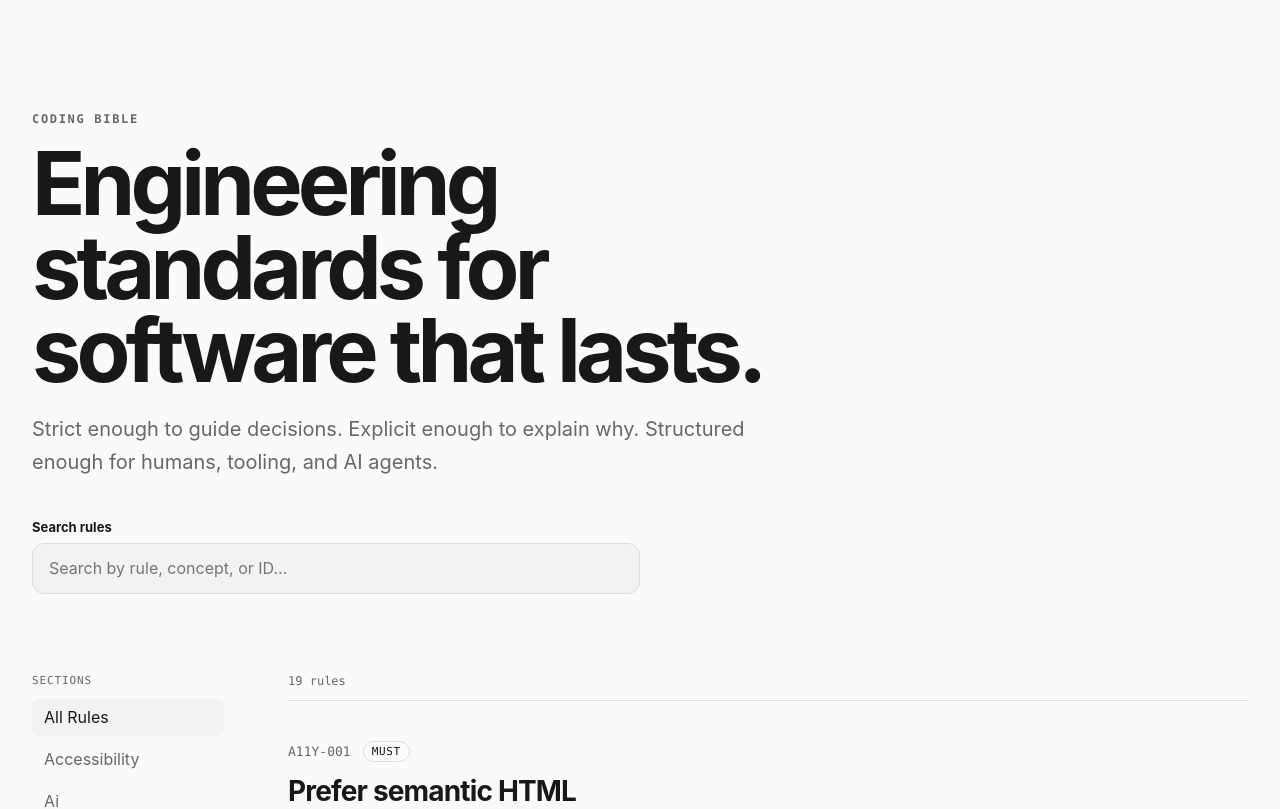
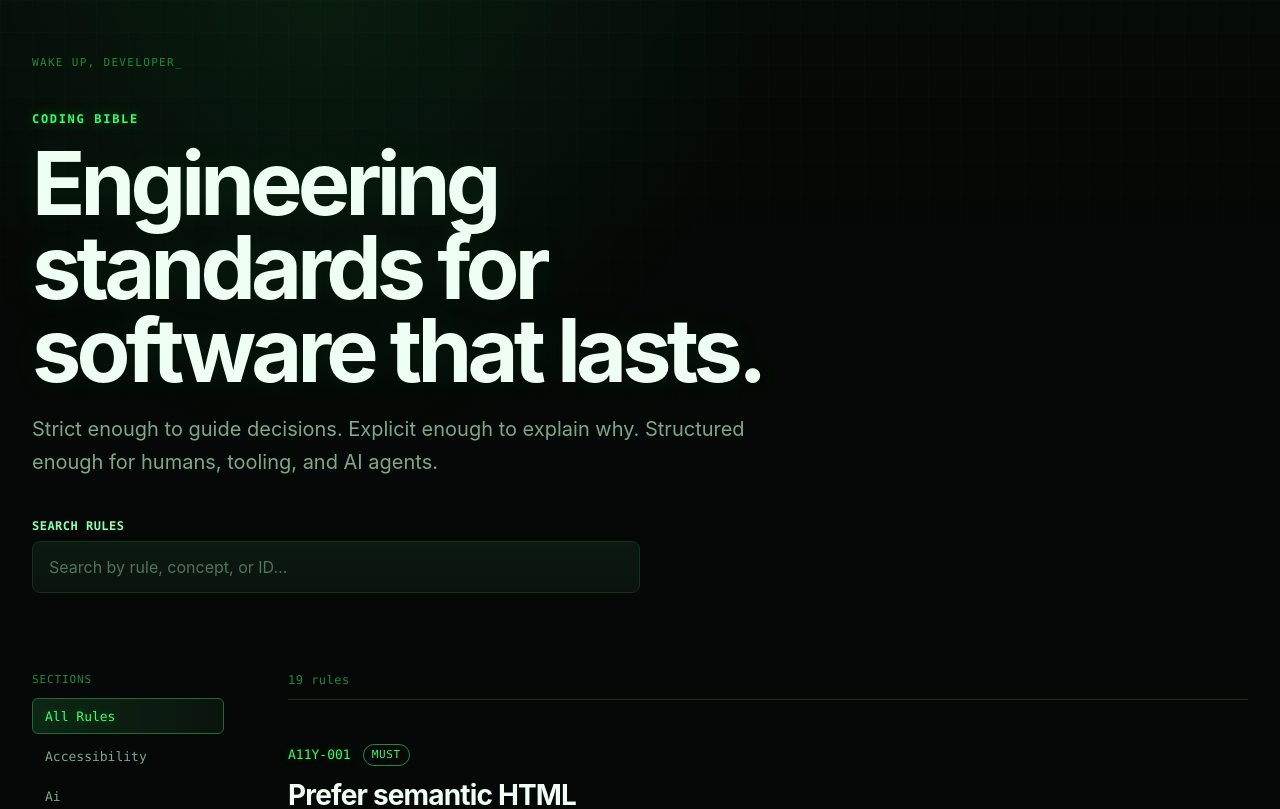
Before and after one commit to Xanhast-pf/coding-bible, a React (Vite) app in the folder apps/web/: page / in a window 1280 px wide. Shown: the top 809 px of the page. Built offline with nearby package versions, Linux system fonts and the light colour scheme.

Commit message:
theme (#1)

```diff
--- a/apps/web/src/App.module.css
+++ b/apps/web/src/App.module.css
@@ -7,15 +7,28 @@
 .hero {
   max-width: 68rem;
   padding: 7rem 0 5rem;
+  position: relative;
+}
+
+.hero::before {
+  color: var(--matrixDim);
+  content: "WAKE UP, DEVELOPER_";
+  font-family: var(--font-mono);
+  font-size: 0.6875rem;
+  left: 0;
+  letter-spacing: 0.12em;
+  position: absolute;
+  top: 3.5rem;
 }
 
 .eyebrow {
-  color: var(--muted);
+  color: var(--matrix);
   font-family: var(--font-mono);
   font-size: 0.75rem;
   font-weight: 700;
   letter-spacing: 0.14em;
   margin: 0 0 1rem;
+  text-shadow: 0 0 0.8rem rgb(52 255 109 / 40%);
 }
 
 .intro {
@@ -32,25 +45,46 @@
 }
 
 .searchLabel {
+  color: var(--matrixBright);
   display: block;
-  font-size: 0.8125rem;
+  font-family: var(--font-mono);
+  font-size: 0.75rem;
   font-weight: 650;
+  letter-spacing: 0.04em;
   margin-bottom: 0.5rem;
+  text-transform: uppercase;
 }
 
 .search input {
-  background: var(--surfaceRaised);
+  background:
+    linear-gradient(180deg, rgb(52 255 109 / 2%), transparent),
+    var(--surfaceRaised);
   border: 1px solid var(--border);
-  border-radius: 0.75rem;
-  color: var(--text);
+  border-radius: 0.5rem;
+  color: var(--textStrong);
   inline-size: 100%;
   outline: none;
-  padding: 0.9rem 1rem;
+  padding: 0.95rem 1rem;
+  transition:
+    border-color 140ms ease,
+    box-shadow 140ms ease,
+    background 140ms ease;
+}
+
+.search input::placeholder {
+  color: #51735b;
+}
+
+.search input:hover {
+  border-color: var(--borderStrong);
 }
 
 .search input:focus-visible {
-  border-color: var(--text);
-  box-shadow: 0 0 0 0.1875rem var(--focusRing);
+  background: var(--backgroundRaised);
+  border-color: var(--matrix);
+  box-shadow:
+    0 0 0 0.1875rem var(--focusRing),
+    0 0 1.5rem rgb(52 255 109 / 9%);
 }
 
 .layout {
@@ -60,9 +94,10 @@
 }
 
 .results {
-  color: var(--muted);
+  color: var(--matrixDim);
   font-family: var(--font-mono);
   font-size: 0.75rem;
+  letter-spacing: 0.04em;
   margin: 0 0 0.75rem;
 }
 
@@ -78,7 +113,11 @@
   }
 
   .hero {
-    padding-block: 4rem 3rem;
+    padding-block: 5rem 3rem;
+  }
+
+  .hero::before {
+    top: 2.5rem;
   }
 
   .layout {
--- a/apps/web/src/components/RuleCard/RuleCard.module.css
+++ b/apps/web/src/components/RuleCard/RuleCard.module.css
@@ -1,7 +1,11 @@
 .card {
   border-top: 1px solid var(--border);
-  padding-block: 2.5rem;
+  padding-block: 2.75rem;
   scroll-margin-top: 2rem;
+}
+
+.card:hover {
+  border-top-color: var(--borderStrong);
 }
 
 .meta {
@@ -11,15 +15,21 @@
 }
 
 .ruleId {
-  color: var(--muted);
+  color: var(--matrix);
   font-family: var(--font-mono);
   font-size: 0.8125rem;
   text-decoration: none;
+  text-shadow: 0 0 0.75rem rgb(52 255 109 / 22%);
+}
+
+.ruleId:hover {
+  color: var(--matrixBright);
 }
 
 .level {
   border: 1px solid var(--border);
   border-radius: 999rem;
+  color: var(--muted);
   font-family: var(--font-mono);
   font-size: 0.6875rem;
   letter-spacing: 0.06em;
@@ -27,7 +37,13 @@
   text-transform: uppercase;
 }
 
+.level[data-level="must"] {
+  border-color: var(--matrixDim);
+  color: var(--matrix);
+}
+
 .title {
+  color: var(--textStrong);
   font-size: 1.75rem;
   letter-spacing: -0.03em;
   margin: 0.75rem 0 0;
@@ -48,6 +64,8 @@
 }
 
 .card h3 {
+  color: var(--matrixDim);
+  font-family: var(--font-mono);
   font-size: 0.75rem;
   letter-spacing: 0.08em;
   margin-top: 1.5rem;
@@ -60,17 +78,29 @@
 }
 
 .card pre {
-  background: var(--codeSurface);
+  background:
+    linear-gradient(180deg, rgb(52 255 109 / 2%), transparent 4rem),
+    var(--codeSurface);
   border: 1px solid var(--border);
-  border-radius: 0.75rem;
+  border-radius: 0.5rem;
+  box-shadow: inset 0 0 1.5rem rgb(52 255 109 / 1.5%);
   margin: 0;
   overflow-x: auto;
   padding: 1rem;
 }
 
 .card code {
+  color: #b8ffc8;
   font-family: var(--font-mono);
   font-size: 0.8125rem;
+}
+
+.card ul {
+  padding-left: 1.25rem;
+}
+
+.card li::marker {
+  color: var(--matrixDim);
 }
 
 @media (max-width: 48rem) {
--- a/apps/web/src/components/Sidebar/Sidebar.module.css
+++ b/apps/web/src/components/Sidebar/Sidebar.module.css
@@ -7,7 +7,7 @@
 }
 
 .label {
-  color: var(--muted);
+  color: var(--matrixDim);
   font-family: var(--font-mono);
   font-size: 0.6875rem;
   letter-spacing: 0.08em;
@@ -17,25 +17,42 @@
 
 .item {
   background: transparent;
-  border: 0;
-  border-radius: 0.5rem;
+  border: 1px solid transparent;
+  border-radius: 0.375rem;
   color: var(--muted);
   cursor: pointer;
-  padding: 0.55rem 0.75rem;
+  font-family: var(--font-mono);
+  font-size: 0.8125rem;
+  padding: 0.6rem 0.75rem;
   text-align: left;
   text-transform: capitalize;
+  transition:
+    background 140ms ease,
+    border-color 140ms ease,
+    color 140ms ease,
+    text-shadow 140ms ease;
 }
 
-.item:hover,
+.item:hover {
+  background: rgb(52 255 109 / 4%);
+  border-color: var(--border);
+  color: var(--matrixBright);
+}
+
 .item[data-active="true"] {
-  background: var(--surfaceRaised);
-  color: var(--text);
+  background:
+    linear-gradient(90deg, rgb(52 255 109 / 8%), transparent),
+    var(--surfaceRaised);
+  border-color: var(--borderStrong);
+  color: var(--matrix);
+  text-shadow: 0 0 0.75rem rgb(52 255 109 / 32%);
 }
 
 @media (max-width: 52rem) {
   .sidebar {
     display: flex;
     overflow-x: auto;
+    padding-bottom: 0.25rem;
     position: static;
   }
 
@@ -44,6 +61,7 @@
   }
 
   .item {
+    flex: 0 0 auto;
     white-space: nowrap;
   }
 }
--- a/apps/web/src/styles/global.css
+++ b/apps/web/src/styles/global.css
@@ -1,15 +1,22 @@
 :root {
-  --background: #fafafa;
-  --border: #dedede;
-  --codeSurface: #f3f3f3;
-  --focusRing: rgb(24 24 27 / 16%);
-  --muted: #66666e;
-  --surfaceRaised: #f2f2f3;
-  --text: #18181b;
+  --background: #050806;
+  --backgroundRaised: #08110b;
+  --border: #14331d;
+  --borderStrong: #1d6d33;
+  --codeSurface: #030604;
+  --focusRing: rgb(52 255 109 / 28%);
+  --matrix: #34ff6d;
+  --matrixBright: #8dffab;
+  --matrixDim: #1e8a3f;
+  --muted: #7ca889;
+  --surfaceRaised: #0a140d;
+  --text: #d8ffe1;
+  --textStrong: #effff3;
   --font-mono: "SFMono-Regular", Consolas, "Liberation Mono", monospace;
 
   background: var(--background);
   color: var(--text);
+  color-scheme: dark;
   font-family:
     Inter, ui-sans-serif, system-ui, -apple-system, BlinkMacSystemFont, "Segoe UI",
     sans-serif;
@@ -22,11 +29,38 @@
 }
 
 html {
+  background: var(--background);
   scroll-behavior: smooth;
 }
 
 body {
   margin: 0;
+  min-width: 20rem;
+  position: relative;
+}
+
+body::before {
+  background-image:
+    linear-gradient(rgb(52 255 109 / 2%) 1px, transparent 1px),
+    linear-gradient(90deg, rgb(52 255 109 / 2%) 1px, transparent 1px);
+  background-size: 2rem 2rem;
+  content: "";
+  inset: 0;
+  mask-image: linear-gradient(to bottom, black, transparent 75%);
+  pointer-events: none;
+  position: fixed;
+  z-index: -2;
+}
+
+body::after {
+  background:
+    radial-gradient(circle at 25% 0%, rgb(52 255 109 / 7%), transparent 28rem),
+    linear-gradient(to bottom, rgb(52 255 109 / 1.5%), transparent 16rem);
+  content: "";
+  inset: 0;
+  pointer-events: none;
+  position: fixed;
+  z-index: -1;
 }
 
 button,
@@ -36,17 +70,28 @@ textarea {
   font: inherit;
 }
 
+button,
+input {
+  color: inherit;
+}
+
+a {
+  color: inherit;
+}
+
 h1 {
+  color: var(--textStrong);
   font-size: clamp(2.75rem, 7vw, 5.5rem);
   letter-spacing: -0.055em;
   line-height: 0.95;
   margin: 0;
   max-width: 14ch;
+  text-shadow: 0 0 2rem rgb(52 255 109 / 8%);
 }
 
 ::selection {
-  background: var(--text);
-  color: var(--background);
+  background: var(--matrix);
+  color: #001605;
 }
 
 @media (prefers-reduced-motion: reduce) {
```
